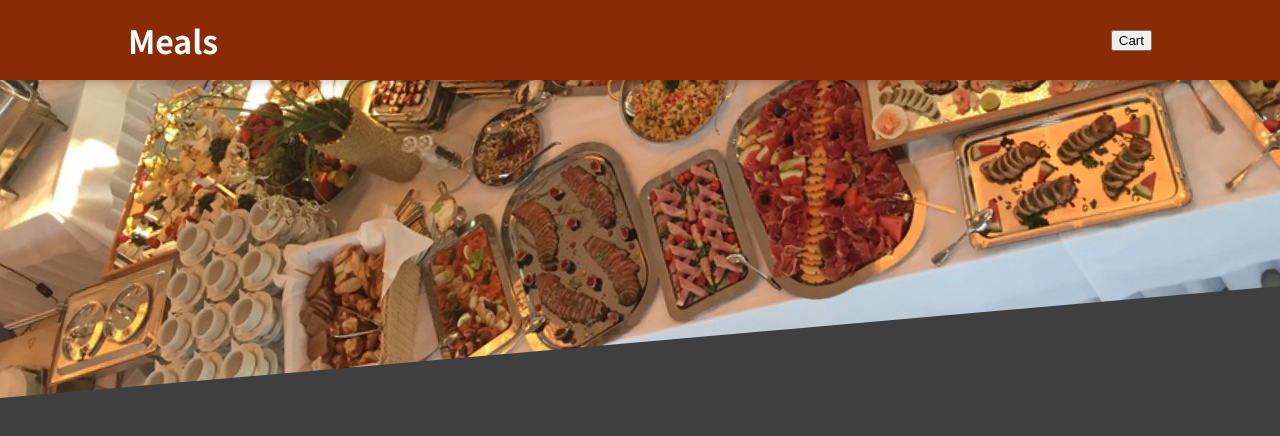
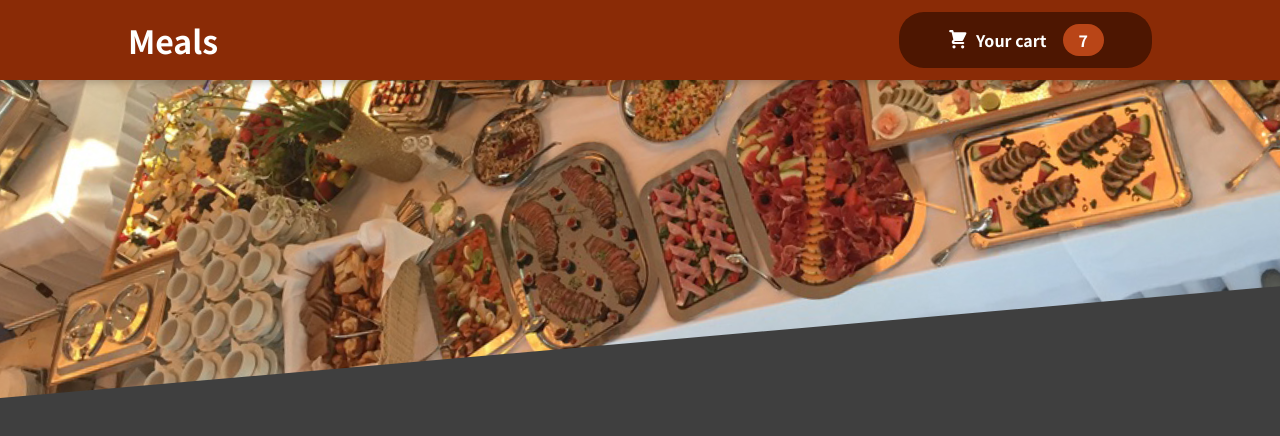
Before and after one commit to Cruelkid/food-order-app, a React (Create React App) app: page / in a window 1280 px wide. Shown: the top 436 px of the page. Built offline with nearby package versions, Linux system fonts and the light colour scheme.

Commit message:
completed header cart button comopnent

```diff
--- /dev/null
+++ b/src/components/Cart/CartIcon.js
@@ -0,0 +1,13 @@
+const CartIcon = () => {
+    return (
+        <svg
+            xmlns="http://www.w3.org/2000/svg"
+            viewBox="0 0 20 20"
+            fill="currentColor"
+        >
+            <path d="M3 1a1 1 0 000 2h1.22l.305 1.222a.997.997 0 00.01.042l1.358 5.43-.893.892C3.74 11.846 4.632 14 6.414 14H15a1 1 0 000-2H6.414l1-1H14a1 1 0 00.894-.553l3-6A1 1 0 0017 3H6.28l-.31-1.243A1 1 0 005 1H3zM16 16.5a1.5 1.5 0 11-3 0 1.5 1.5 0 013 0zM6.5 18a1.5 1.5 0 100-3 1.5 1.5 0 000 3z" />
+        </svg>
+    );
+};
+
+export default CartIcon;
--- a/src/components/Layout/Header.js
+++ b/src/components/Layout/Header.js
@@ -2,16 +2,17 @@ import { Fragment } from "react";
 
 import mealsImage from "../../assets/meals.jpg";
 import styles from "./Header.module.css";
+import HeaderCartButton from "./HeaderCartButton";
 
 const Header = (props) => {
     return (
         <Fragment>
             <header className={styles.header}>
                 <h1>Meals</h1>
-                <button>Cart</button>
+                <HeaderCartButton />
             </header>
             <div className={styles["main-image"]}>
-                <img src={mealsImage} alt="image is missing :(" />
+                <img src={mealsImage} alt="oops! something is missing :(" />
             </div>
         </Fragment>
     );
--- a/src/components/Layout/HeaderCartButton.js
+++ b/src/components/Layout/HeaderCartButton.js
@@ -0,0 +1,17 @@
+import React from "react";
+import CartIcon from "../Cart/CartIcon";
+import styles from "HeaderCartButton.module.css";
+
+const HeaderCartButton = (props) => {
+    return (
+        <button className={styles.button}>
+            <span className={styles.icon}>
+                <CartIcon />
+            </span>
+            <span>Your cart</span>
+            <span className={styles.badge}>7</span>
+        </button>
+    );
+};
+
+export default HeaderCartButton;
```
Also changed, not shown: 1 other file (tests, documents, lock files or other folders).
